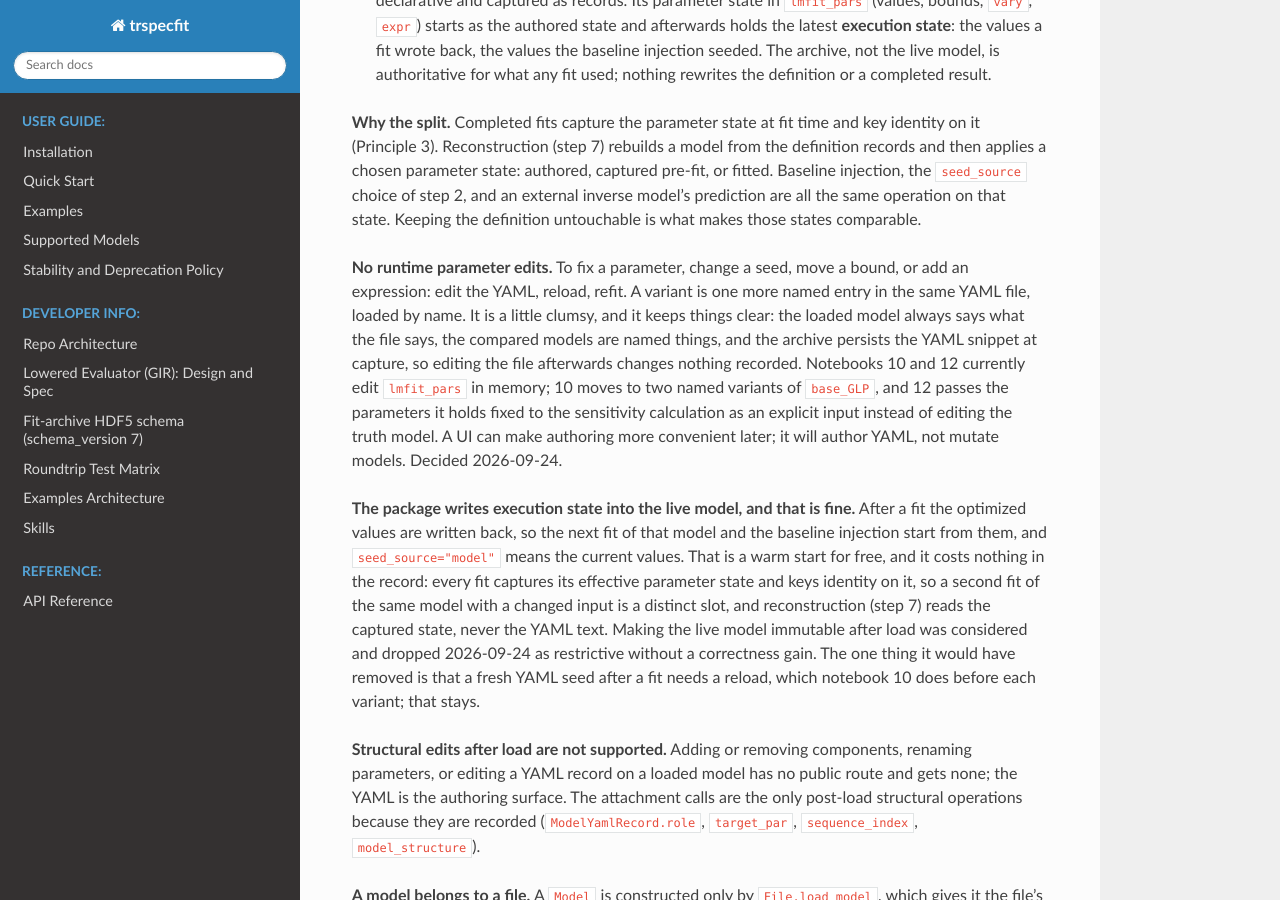
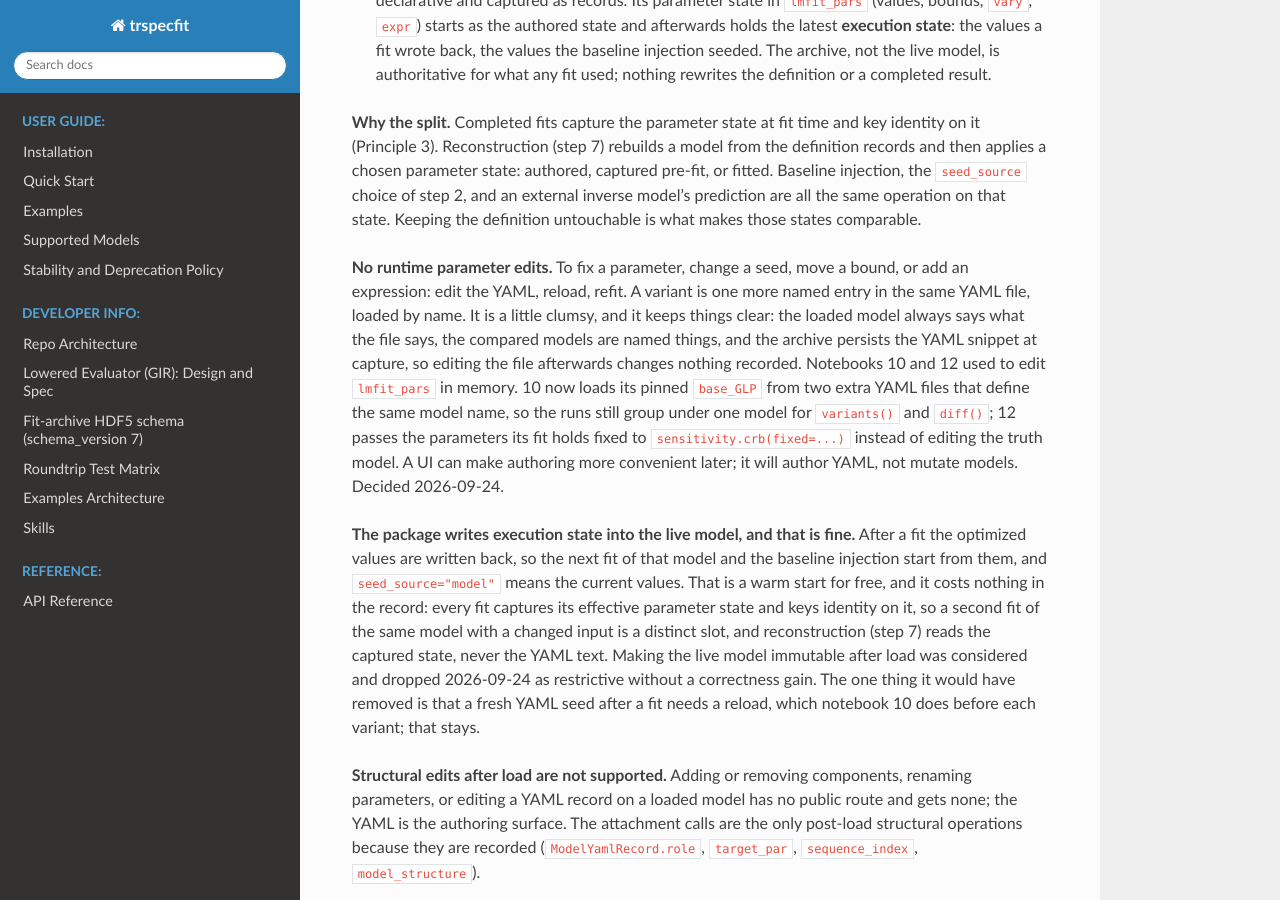
Before and after one commit to InfinityMonkeyAtWork/time-resolved-spectroscopy-fit, a Sphinx documentation site: the page built from docs/design/api_ownership_contract.md, in a window 1280 px wide and 900 px high, scrolled down 3600 px. Built offline with Sphinx 7.4.7 and the Read the Docs theme 3.1.0, drawn with Linux system fonts in a browser that asks for light colours; some of the changed text lies outside the part shown.

Commit message:
examples: load pinned base_GLP variants from YAML instead of editing in memory

```diff
--- a/docs/design/api_ownership_contract.md
+++ b/docs/design/api_ownership_contract.md
@@ -183,11 +183,13 @@ more named entry in the same YAML file, loaded by name. It is a little
 clumsy, and it keeps things clear: the loaded model always says what the
 file says, the compared models are named things, and the archive persists
 the YAML snippet at capture, so editing the file afterwards changes nothing
-recorded. Notebooks 10 and 12 currently edit `lmfit_pars` in memory; 10
-moves to two named variants of `base_GLP`, and 12 passes the parameters it
-holds fixed to the sensitivity calculation as an explicit input instead of
-editing the truth model. A UI can make authoring more convenient later; it
-will author YAML, not mutate models. Decided 2026-09-24.
+recorded. Notebooks 10 and 12 used to edit `lmfit_pars` in memory. 10 now
+loads its pinned `base_GLP` from two extra YAML files that define the same
+model name, so the runs still group under one model for `variants()` and
+`diff()`; 12 passes the parameters its fit holds fixed to
+`sensitivity.crb(fixed=...)` instead of editing the truth model. A UI can
+make authoring more convenient later; it will author YAML, not mutate
+models. Decided 2026-09-24.
 
 **The package writes execution state into the live model, and that is
 fine.** After a fit the optimized values are written back, so the next fit
```
Also changed, not shown: other parts of docs/design/api_ownership_contract.md (+3 -2 lines), CHANGELOG.md (+3 -0 lines), TODO.md (+1 -1 lines), 3 other files.
